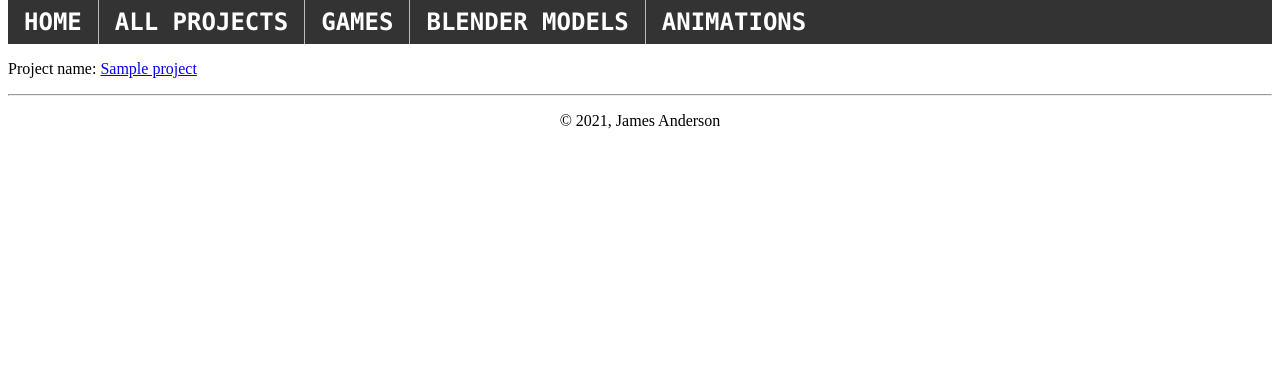
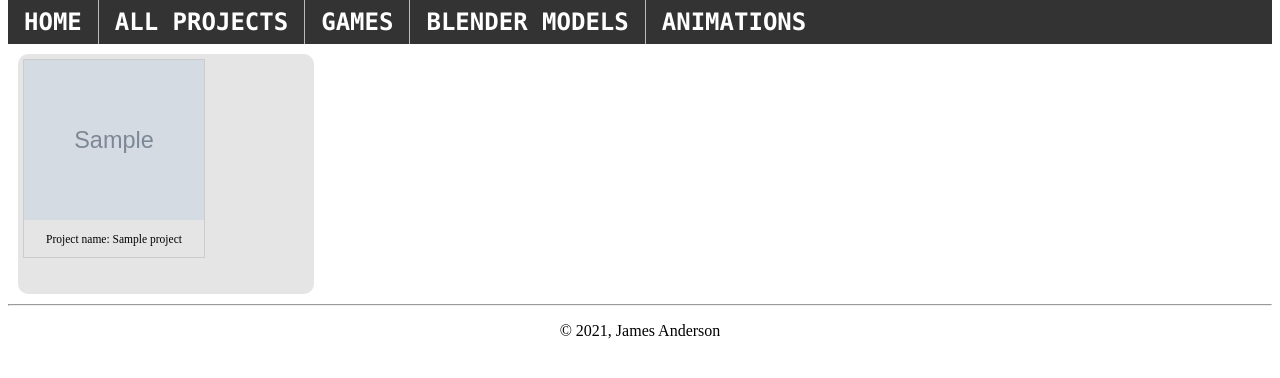
Before and after one commit to 17143/Project, a Flask app: page /category/games in a window 1280 px wide. Shown: the part 121-499 px from the top of the page. Run offline with Flask 2, Linux system fonts and the light colour scheme; tables that the repository leaves empty hold one stand-in row (values such as "Sample post"); grey boxes marked "Sample" are stand-in pictures; some web fonts are replaced.

Commit message:
added basic grid functions for mass display pages like all page or games page

```diff
--- a/Static/css/style.css
+++ b/Static/css/style.css
@@ -88,18 +88,17 @@ Individual project pages
 /* Create two equal columns that floats next to each other */
 .column {
   float: left;
-  width: 50%;
 }
 
-.desc {
+.column.desc {
   width: 40%;
 }
 
-.label {
+.column.label {
   width: 20%;
 }
 
-.photo {
+.column.photo {
   width: 40%;
 }
 
@@ -107,7 +106,56 @@ Individual project pages
 photo gallery
 */
 
+div.gallery {
+  margin: 5px;
+  border: 1px solid #ccc;
+  width: 180px;
+  float: left;
+}
 
+div.gallery:hover {
+  border: 1px solid #777;
+}
+
+div.gallery img {
+  width: 100%;
+  height: 20vh;
+}
+
+div.title {
+  padding: 15px;
+  text-align: center;
+}
+
+/*
+grid format
+*/
+
+.grid-container {
+  display: grid;
+  grid-template-columns: repeat(4, 1fr); /* makes the grid take up as much space as possible and sets the min-width of each section to 400px*/
+  width: 100%;
+  float: right;
+  position: relative;
+}
+
+.project_name{
+  grid-column-start: 1;
+  grid-column-end: 2;
+}
+
+.grid-item {
+  border-radius: 10px;
+  text-align: center;
+  width: auto;
+  background-color:rgb(0,0,0,0.1);
+  margin: 10px;
+  height: 30vh;
+  overflow: hidden;
+  position: relative;
+  text-align: center;
+  font-size: 0.9vw;
+}
 
 /*
 footer
--- a/templates/projects.html
+++ b/templates/projects.html
@@ -2,9 +2,21 @@
 
 {% block content %}
 
-{% for data in data %}
-<p>Project name:  <a href="{{ url_for('project', id=data.id) }}">{{ data.name }}</a> </p>
+<div class="grid-container">
+        {% for data in data %}
+        <div class="grid-item">
+            <div class="gallery">
+                <a target="_blank" href="{{ url_for('project', id=data.id) }}">
+                  <img src= "{{ data.image }}" >
+                </a>
+                <div class="desc"><p>Project name:  {{ data.name }} </p></div>
+            </div>
+        </div>
+        {% endfor %}
+</div>
 
-{% endfor %}
+
+
+
 
 {% endblock %}
```
Also changed, not shown: templates/all.html (+12 -4 lines), templates/project.html (+7 -4 lines).
